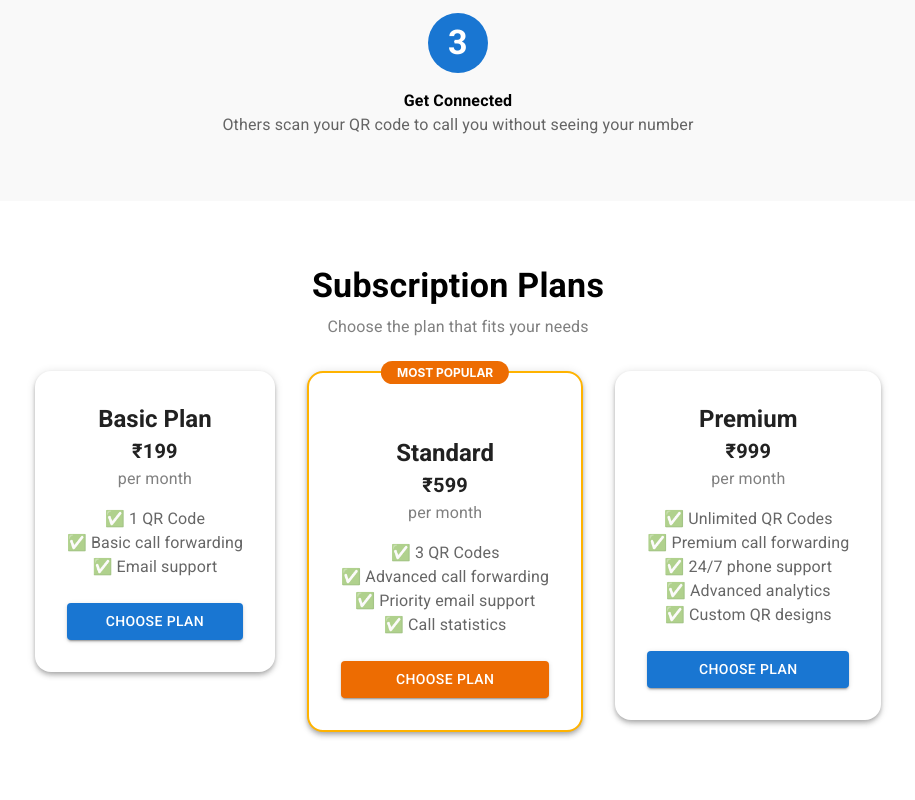
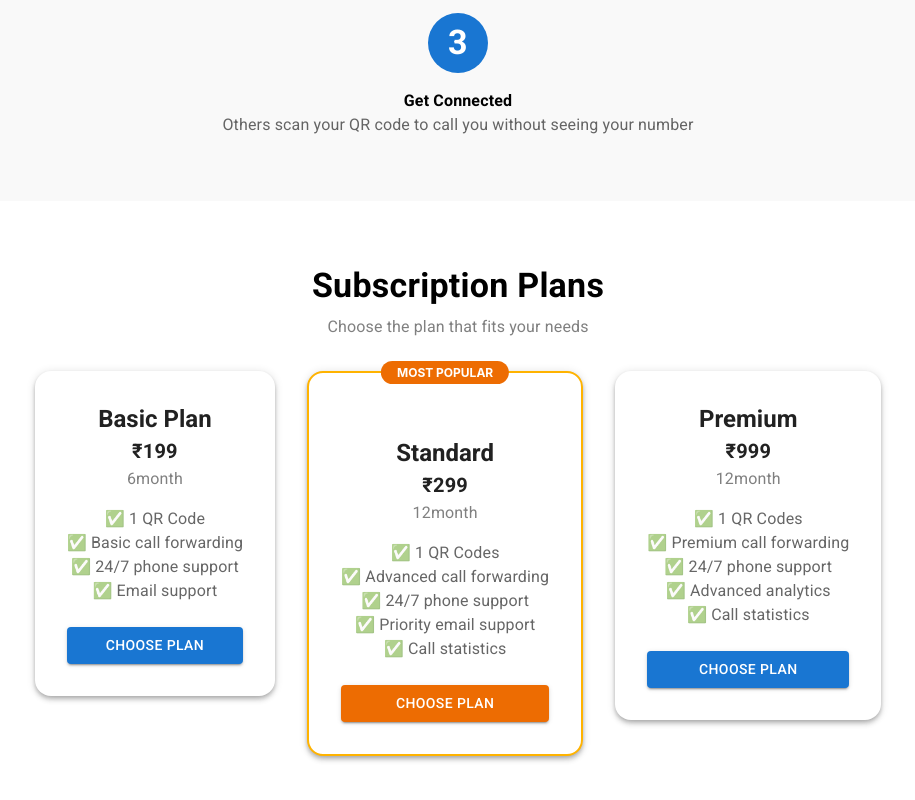
Before and after one commit to SRavi285/safexcode, a React (Create React App) app: page /home in a window 1280 px wide. Shown: the part 1464-2264 px from the top of the page, without its empty margins (182-1097 px from the left). Built offline with nearby package versions, Linux system fonts and the light colour scheme; a web font is replaced by a local one.

Commit message:
update some plans

```diff
--- a/src/components/Home.js
+++ b/src/components/Home.js
@@ -36,16 +36,19 @@ const plans = [
   {
     title: "Basic Plan",
     price: "₹199",
-    features: ["✅ 1 QR Code", "✅ Basic call forwarding", "✅ Email support"],
+    month: "6",
+    features: ["✅ 1 QR Code", "✅ Basic call forwarding", "✅ 24/7 phone support", "✅ Email support"],
     popular: false,
     color: "primary",
   },
   {
     title: "Standard",
-    price: "₹599",
+    price: "₹299",
+    month: "12",
     features: [
-      "✅ 3 QR Codes",
+      "✅ 1 QR Codes",
       "✅ Advanced call forwarding",
+      "✅ 24/7 phone support",
       "✅ Priority email support",
       "✅ Call statistics",
     ],
@@ -55,12 +58,13 @@ const plans = [
   {
     title: "Premium",
     price: "₹999",
+    month: "12",
     features: [
-      "✅ Unlimited QR Codes",
+      "✅ 1 QR Codes",
       "✅ Premium call forwarding",
       "✅ 24/7 phone support",
       "✅ Advanced analytics",
-      "✅ Custom QR designs",
+      "✅ Call statistics",
     ],
     popular: false,
     color: "primary",
@@ -225,7 +229,7 @@ const Home = () => {
                   {plan.price}
                 </Typography>
                 <Typography color="gray" mb={2}>
-                  per month
+                  {plan.month}month
                 </Typography>
                 {plan.features.map((feat, i) => (
                   <Typography color="text.secondary" key={i}>
```
